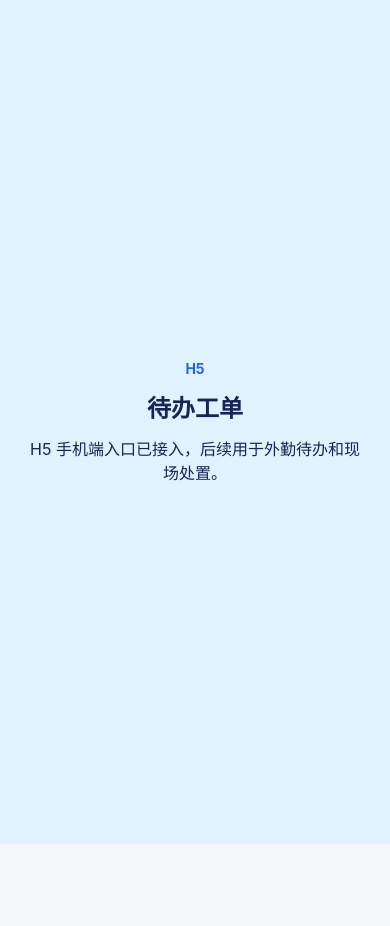
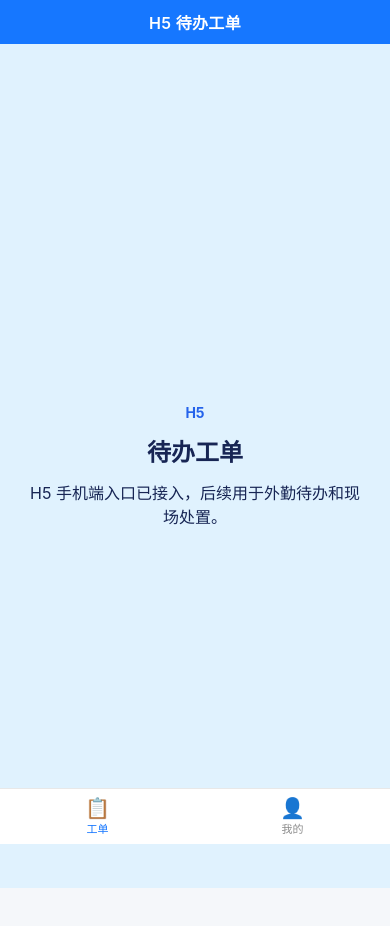
Before and after one commit to lingsbb1979/ywtg_demo, a Vue app: page /h5/work-orders in a window 390 px wide. Shown: the top 926 px of the page. Before the commit the page ends 844 px from the top, so only its background shows below. Built offline with nearby package versions, Linux system fonts and the light colour scheme.

Commit message:
t15.6: implement H5Layout with tabbar navigation and mobile width adaptation (375/390/414px)

```diff
--- /dev/null
+++ b/src/layouts/H5Layout.vue
@@ -0,0 +1,135 @@
+<template>
+  <div class="h5-layout">
+    <!-- 顶部 header -->
+    <header class="h5-layout__header">
+      <span class="h5-layout__title">{{ pageTitle }}</span>
+    </header>
+
+    <!-- 内容区 -->
+    <main class="h5-layout__content">
+      <router-view />
+    </main>
+
+    <!-- 底部 tabbar 导航 -->
+    <nav class="h5-layout__tabbar">
+      <router-link
+        class="h5-layout__tabbar-item"
+        :class="{ 'is-active': isActive('/h5/work-orders') }"
+        to="/h5/work-orders"
+      >
+        <span class="h5-layout__tabbar-icon">📋</span>
+        <span class="h5-layout__tabbar-label">工单</span>
+      </router-link>
+      <router-link
+        class="h5-layout__tabbar-item"
+        :class="{ 'is-active': isActive('/h5/mine') }"
+        to="/h5/mine"
+      >
+        <span class="h5-layout__tabbar-icon">👤</span>
+        <span class="h5-layout__tabbar-label">我的</span>
+      </router-link>
+    </nav>
+  </div>
+</template>
+
+<script setup lang="ts">
+import { computed } from "vue"
+import { useRoute } from "vue-router"
+
+const route = useRoute()
+
+const pageTitle = computed(() => (route.meta?.title as string) ?? "历史建筑安全监测")
+
+function isActive(path: string): boolean {
+  return route.path.startsWith(path)
+}
+</script>
+
+<style scoped>
+.h5-layout {
+  display: flex;
+  flex-direction: column;
+  width: 100%;
+  max-width: 414px;
+  min-height: 100vh;
+  margin: 0 auto;
+  background: #f5f7fa;
+  position: relative;
+}
+
+.h5-layout__header {
+  position: sticky;
+  top: 0;
+  z-index: 100;
+  height: 44px;
+  display: flex;
+  align-items: center;
+  justify-content: center;
+  background: #1677ff;
+  color: #fff;
+  font-size: 16px;
+  font-weight: 600;
+  letter-spacing: 0.02em;
+}
+
+.h5-layout__content {
+  flex: 1;
+  overflow-y: auto;
+  /* 留出底部 tabbar 空间 */
+  padding-bottom: 60px;
+}
+
+.h5-layout__tabbar {
+  position: fixed;
+  bottom: 0;
+  left: 50%;
+  transform: translateX(-50%);
+  width: 100%;
+  max-width: 414px;
+  height: 56px;
+  display: flex;
+  align-items: center;
+  background: #fff;
+  border-top: 1px solid #e8e8e8;
+  z-index: 200;
+}
+
+.h5-layout__tabbar-item {
+  flex: 1;
+  display: flex;
+  flex-direction: column;
+  align-items: center;
+  justify-content: center;
+  gap: 2px;
+  text-decoration: none;
+  color: #8c8c8c;
+  font-size: 12px;
+  height: 100%;
+  transition: color 0.2s;
+}
+
+.h5-layout__tabbar-item.is-active {
+  color: #1677ff;
+}
+
+.h5-layout__tabbar-icon {
+  font-size: 20px;
+  line-height: 1;
+}
+
+.h5-layout__tabbar-label {
+  font-size: 11px;
+}
+
+/* 375px / 390px 宽度设备：缩减 max-width 到 375px */
+@media (max-width: 375px) {
+  .h5-layout {
+    max-width: 375px;
+  }
+  .h5-layout__tabbar {
+    max-width: 375px;
+  }
+}
+
+/* 390px 设备兼容，max-width: 414px 已覆盖 */
+</style>
--- a/src/router/routes.ts
+++ b/src/router/routes.ts
@@ -4,6 +4,8 @@ import WorkOrderDetailView from "@/views/admin/WorkOrderDetailView.vue"
 import H5WorkOrdersView from "@/views/h5/H5WorkOrdersView.vue"
 import ScreenHomeView from "@/views/screen/ScreenHomeView.vue"
 import AdminLayout from "@/layouts/AdminLayout.vue"
+import H5Layout from "@/layouts/H5Layout.vue"
+import H5MineView from "@/views/h5/H5MineView.vue"
 
 export const routes: RouteRecordRaw[] = [
   {
@@ -52,17 +54,28 @@ export const routes: RouteRecordRaw[] = [
       }
     ]
   },
+  // H5 移动端：使用 H5Layout 嵌套子路由
   {
     path: "/h5",
+    component: H5Layout,
+    children: [
+      {
+        path: "",
         name: "h5-root",
         redirect: "/h5/work-orders"
       },
       {
-    path: "/h5/work-orders",
+        path: "work-orders",
         name: "h5-work-orders",
         component: H5WorkOrdersView,
-    meta: {
-      title: "H5 待办工单"
-    }
+        meta: { title: "H5 待办工单" }
+      },
+      {
+        path: "mine",
+        name: "h5-mine",
+        component: H5MineView,
+        meta: { title: "我的" }
       }
     ]
+  }
+]
--- /dev/null
+++ b/src/views/h5/H5MineView.vue
@@ -0,0 +1,6 @@
+<template>
+  <section class="route-page route-page--h5-mine">
+    <h1>我的</h1>
+    <p>H5 个人信息页占位，后续显示当前外勤账号信息与设置。</p>
+  </section>
+</template>
--- a/src/views/h5/H5WorkOrdersView.vue
+++ b/src/views/h5/H5WorkOrdersView.vue
@@ -1,13 +1,7 @@
 <template>
-  <BaseLayout>
-    <section class="route-page route-page--h5">
-      <p class="route-page__eyebrow">H5</p>
-      <h1>待办工单</h1>
-      <p>H5 手机端入口已接入，后续用于外勤待办和现场处置。</p>
-    </section>
-  </BaseLayout>
+  <section class="route-page route-page--h5">
+    <p class="route-page__eyebrow">H5</p>
+    <h1>待办工单</h1>
+    <p>H5 手机端入口已接入，后续用于外勤待办和现场处置。</p>
+  </section>
 </template>
-
-<script setup lang="ts">
-import BaseLayout from "@/layouts/BaseLayout.vue"
-</script>
```
Also changed, not shown: 1 other file (tests, documents, lock files or other folders). Lines whose indentation alone changed are shown as unchanged.
